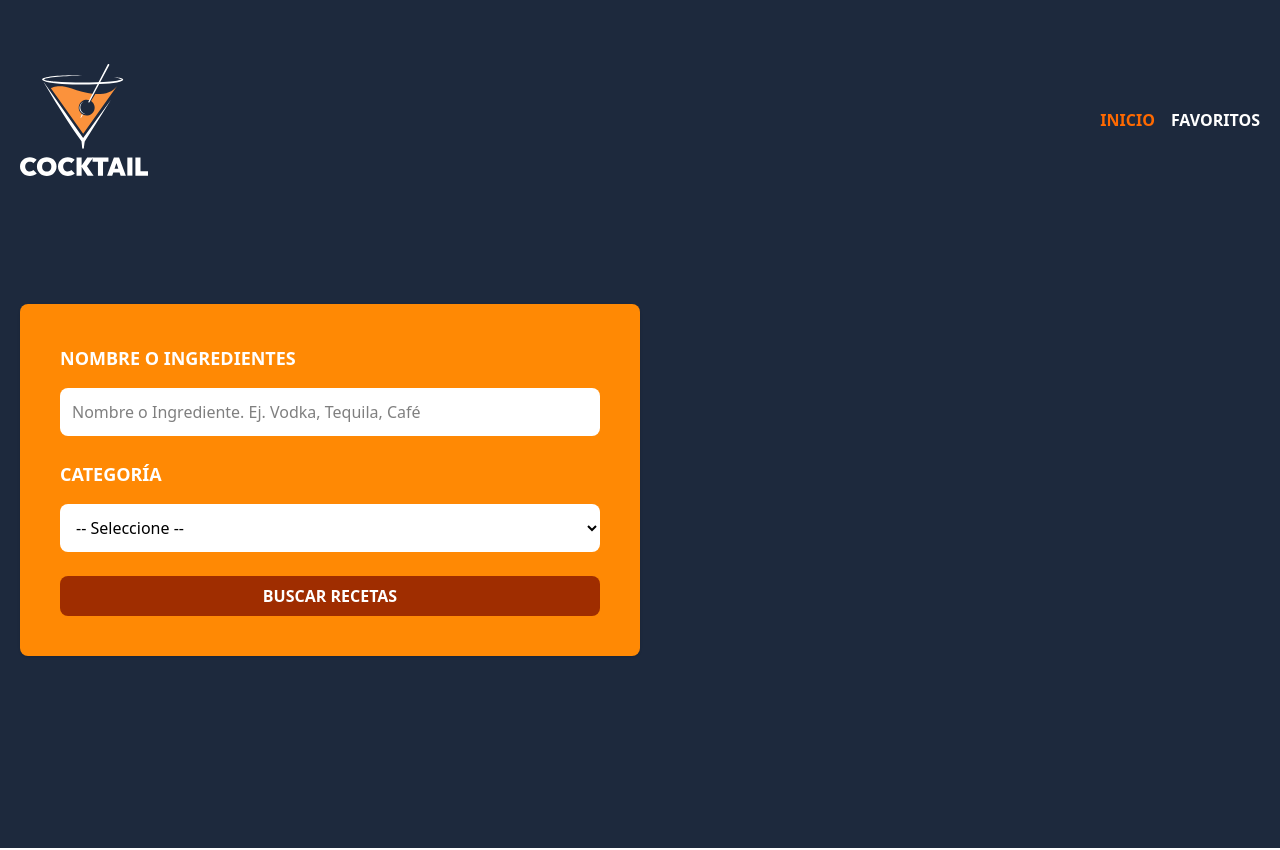
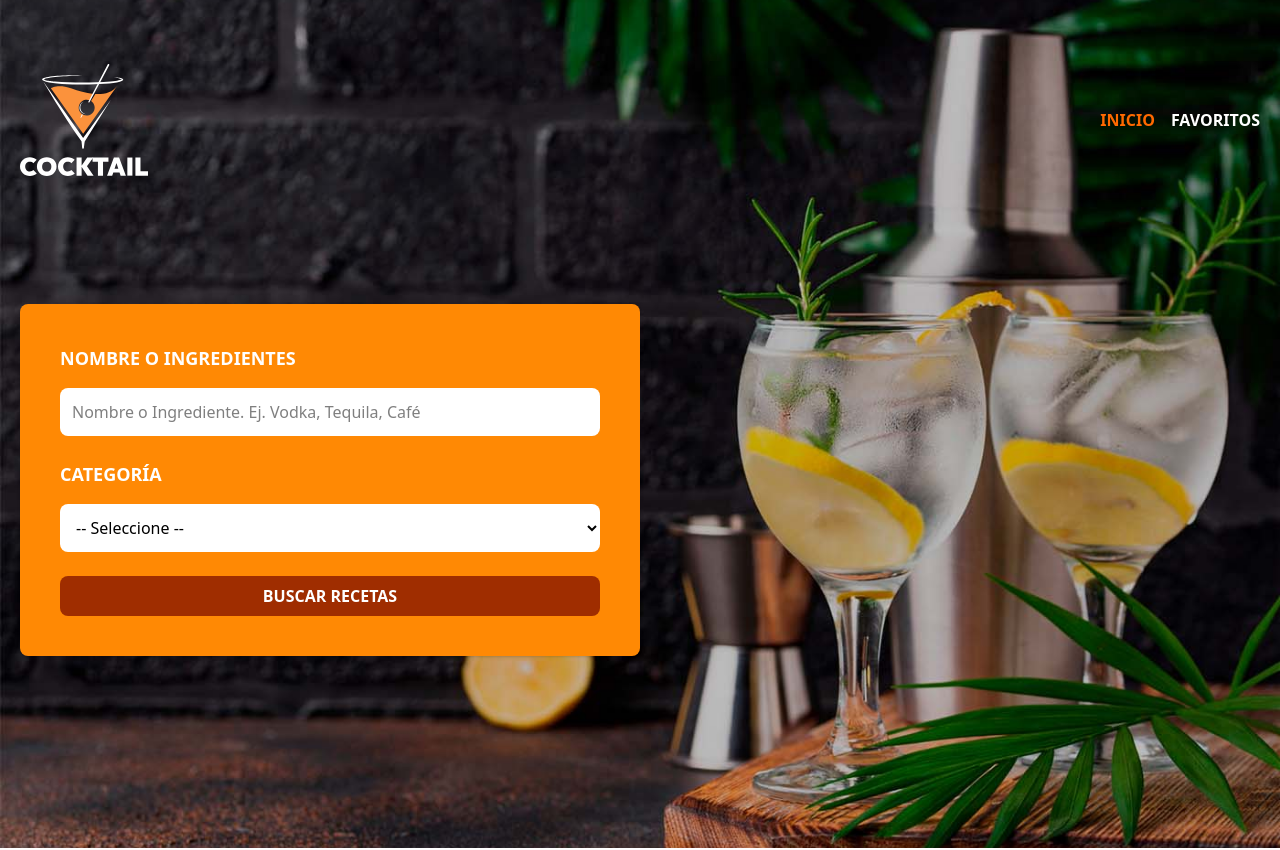
Before and after one commit to ricdevm/bebidas-react-typescript, a React (Vite) app: page / in a window 1280 px wide. Shown: the top 850 px of the page. Built offline with nearby package versions, Linux system fonts and the light colour scheme.

Commit message:
custom background

```diff
--- a/src/components/Header.tsx
+++ b/src/components/Header.tsx
@@ -7,7 +7,7 @@
 
     return (
         <>
-            <header className="bg-slate-800">
+            <header className={isHome ? "bg-header bg-center bg-cover" : "bg-slate-800"}>
                 <div className="mx-auto container px-5 py-16">
                     <div className="flex justify-between items-center">
                         <div>
@@ -55,15 +55,15 @@
 
                             <div className="space-y-4">
                                 <label
-                                    htmlFor="ingredient"
+                                    htmlFor="category"
                                     className="block text-white uppercase font-extrabold text-lg"
                                 >
                                     Categoría
                                 </label>
 
                                 <select
-                                    id="ingredient"
-                                    name="ingredient"
+                                    id="category"
+                                    name="category"
                                     className="p-3 w-full bg-white rounded-lg focus:outline-none"
                                 >
                                     <option value="">-- Seleccione --</option>
--- a/src/index.css
+++ b/src/index.css
@@ -1 +1,11 @@
 @import "tailwindcss";
+
+:root {
+  --bg-header: url('/bg.jpg');
+}
+
+@layer utilities {
+  .bg-header {
+    background-image: var(--bg-header);
+  }
+}
```
